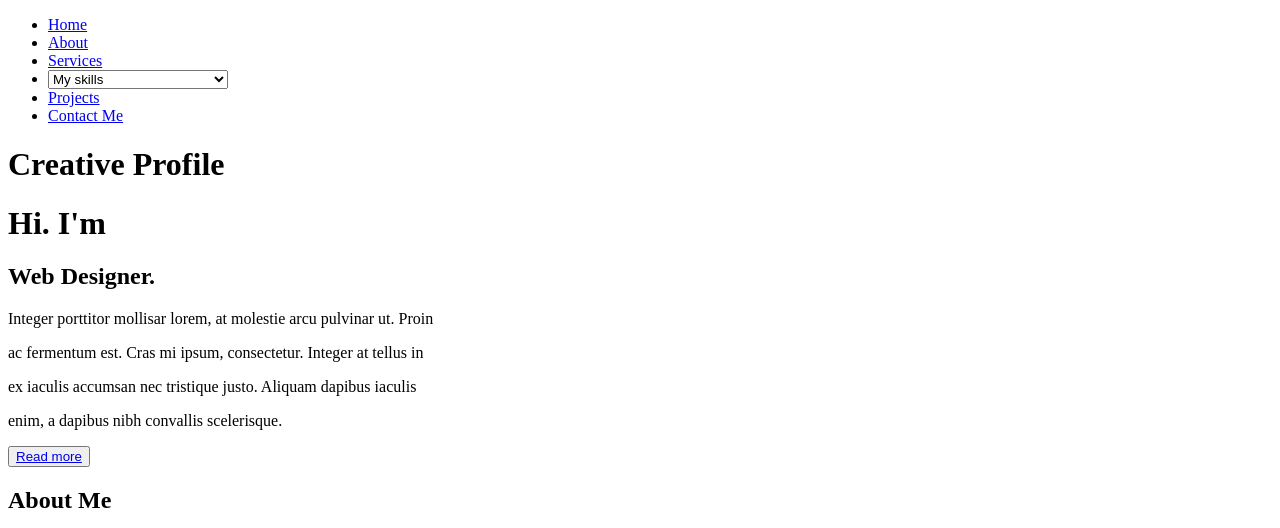
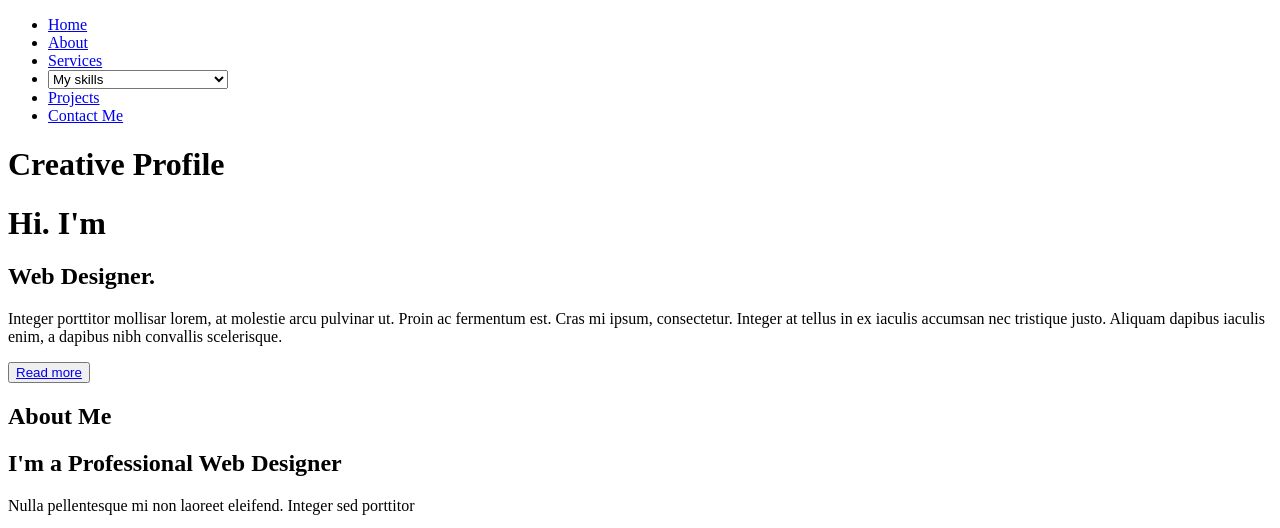
Before and after one commit to pilafdocustud/html-student, a plain HTML site: page creative-profile.html in a window 1280 px wide. Shown: the top 528 px of the page. Drawn offline with Linux system fonts and the light colour scheme.

Commit message:
Apply suggestions from code review
Co-authored-by: Gleb Galkin <artdaw@gmail.com>

```diff
--- a/creative-profile.html
+++ b/creative-profile.html
@@ -54,14 +54,8 @@
         <h2>Web Designer.</h2>
         <p>
             Integer porttitor mollisar lorem, at molestie arcu pulvinar ut. Proin
-        </p>
-        <p>
             ac fermentum est. Cras mi ipsum, consectetur. Integer at tellus in
-        </p>
-        <p>
             ex iaculis accumsan nec tristique justo. Aliquam dapibus iaculis
-        </p>
-        <p>
             enim, a dapibus nibh convallis scelerisque.
         </p>
         <button>
```
